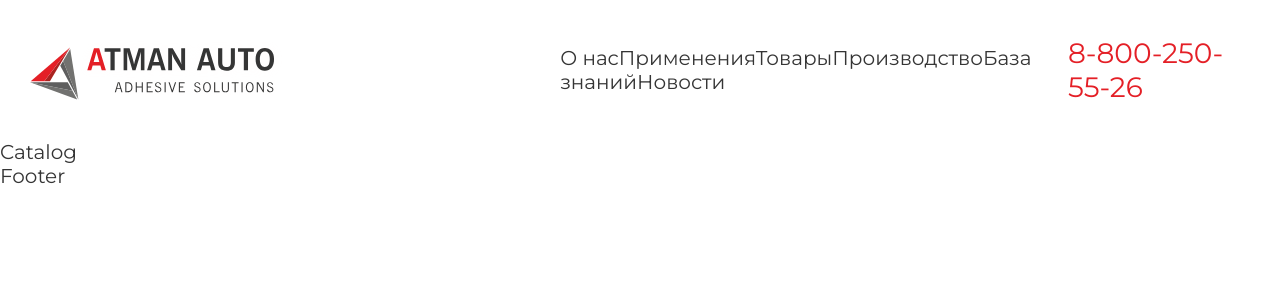
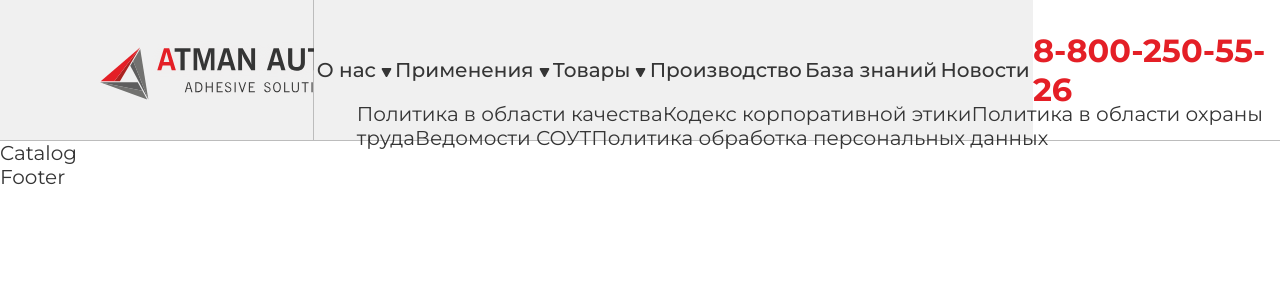
Before and after one commit to Miracreative/Atman-Auto, a Next.js app: page / in a window 1280 px wide. Shown: the top 300 px of the page. Built offline with nearby package versions, Linux system fonts and the light colour scheme.

Commit message:
feat: save commit

```diff
--- a/src/app/globals.css
+++ b/src/app/globals.scss
@@ -11,6 +11,8 @@
 	--background-rgb: 255, 255, 255;
 
 	--red-rgb: 228, 31, 38;
+	--gray-line-rgb: 188, 188, 188;
+	--light-gray-rgb: 240, 240, 240;
 	/* --callout-rgb: 238, 240, 241;
 	--callout-border-rgb: 172, 175, 176;
 	--card-rgb: 180, 185, 188;
--- a/src/app/layout.tsx
+++ b/src/app/layout.tsx
@@ -1,6 +1,7 @@
 import type { Metadata } from 'next';
 import { Montserrat } from 'next/font/google';
-import './globals.css';
+import './globals.scss';
+import './../scss/style.scss';
 
 const montserrat = Montserrat({ subsets: ['latin'] });
 
--- a/src/components/Header/Header.jsx
+++ b/src/components/Header/Header.jsx
@@ -1,13 +1,14 @@
 import Image from 'next/image';
 import Link from 'next/link';
-import styles from './Header.module.css';
+import styles from './Header.module.scss';
 
 export default function Header() {
 	return (
 		<header className={styles.header}>
-			<div className="container">
+			{/* <div className="container"> */}
 			<nav className={styles.nav}>
-					<div className={styles['logo-container']}>
+				<div className={styles.logoContainer}>
+					<Link href="/">
 						<Image
 							src="/logo.svg"
 							alt="Atman Auto logo"
@@ -16,30 +17,97 @@ export default function Header() {
 							height={88}
 							priority
 						/>
+					</Link>
 				</div>
-					<div className={styles.navLinks}>
-						<Link href="/about" className={styles.navLink}>
+				<div className={styles.links}>
+					<div className={styles.dropdown}>
+						<Link href="/about" className={styles.link}>
+							О нас
+							<svg
+								width="11"
+								height="9"
+								viewBox="0 0 11 9"
+								fill="none"
+								xmlns="http://www.w3.org/2000/svg"
+								className={styles.triangle}
+							>
+								<path
+									d="M6.37622 8.40688C5.99629 9.09766 5.00371 9.09766 4.62378 8.40688L0.815055 1.48192C0.448506 0.815466 0.930668 9.12994e-07 1.69127 8.79746e-07L9.30873 5.46777e-07C10.0693 5.1353e-07 10.5515 0.815466 10.1849 1.48192L6.37622 8.40688Z"
+									fill="#353535"
+								/>
+							</svg>
+						</Link>
+						<ul className={styles.dropdownList}>
+							<Link href="/" className={styles.dropdownLink}>
+								Политика в области качества
+							</Link>
+							<Link href="/" className={styles.dropdownLink}>
+								Кодекс корпоративной этики
+							</Link>
+							<Link href="/" className={styles.dropdownLink}>
+								Политика в области охраны труда
+							</Link>
+							<Link href="/" className={styles.dropdownLink}>
+								Ведомости СОУТ
+							</Link>
+							<Link href="/" className={styles.dropdownLink}>
+								Политика обработка персональных данных
+							</Link>
+						</ul>
+					</div>
+					{/* <div className={styles.dropdown}> */}
+					{/* <Link href="/about" className={styles.dropdownLink}>
 							О нас
 						</Link>
-						<Link href="/applications" className={styles.navLink}>
+						<Link href="/contacts" className={styles.dropdownLink}>
 							Применения
+						</Link> */}
+					{/* </div> */}
+					<Link href="/applications" className={styles.link}>
+						Применения
+						<svg
+							width="11"
+							height="9"
+							viewBox="0 0 11 9"
+							fill="none"
+							xmlns="http://www.w3.org/2000/svg"
+							className={styles.triangle}
+						>
+							<path
+								d="M6.37622 8.40688C5.99629 9.09766 5.00371 9.09766 4.62378 8.40688L0.815055 1.48192C0.448506 0.815466 0.930668 9.12994e-07 1.69127 8.79746e-07L9.30873 5.46777e-07C10.0693 5.1353e-07 10.5515 0.815466 10.1849 1.48192L6.37622 8.40688Z"
+								fill="#353535"
+							/>
+						</svg>
 					</Link>
-						<Link href="/goods" className={styles.navLink}>
+					<Link href="/goods" className={styles.link}>
 						Товары
+						<svg
+							width="11"
+							height="9"
+							viewBox="0 0 11 9"
+							fill="none"
+							xmlns="http://www.w3.org/2000/svg"
+							className={styles.triangle}
+						>
+							<path
+								d="M6.37622 8.40688C5.99629 9.09766 5.00371 9.09766 4.62378 8.40688L0.815055 1.48192C0.448506 0.815466 0.930668 9.12994e-07 1.69127 8.79746e-07L9.30873 5.46777e-07C10.0693 5.1353e-07 10.5515 0.815466 10.1849 1.48192L6.37622 8.40688Z"
+								fill="#353535"
+							/>
+						</svg>
 					</Link>
-						<Link href="/production" className={styles.navLink}>
+					<Link href="/production" className={styles.link}>
 						Производство
 					</Link>
-						<Link href="/knowledge" className={styles.navLink}>
+					<Link href="/knowledge" className={styles.link}>
 						База знаний
 					</Link>
-						<Link href="/news" className={styles.navLink}>
+					<Link href="/news" className={styles.link}>
 						Новости
 					</Link>
 				</div>
 				<p>8-800-250-55-26</p>
 			</nav>
-			</div>
+			{/* </div> */}
 		</header>
 	);
 }
--- a/src/components/Header/Header.module.css
+++ /dev/null
@@ -1,36 +0,0 @@
-.header {
-	width: 100%;
-	height: 140px;
-	display: flex;
-	justify-content: center;
-	align-items: center;
-}
-
-.nav {
-	/* width: 100%; */
-	/* max-width: 1100px; */
-	display: flex;
-	/* justify-content: space-between; */
-	align-items: center;
-	/* gap: 20px; */
-	/* padding: 0 20px; */
-}
-
-.nav p {
-	display: flex;
-	align-items: center;
-	font-size: 28px;
-	color: rgb(var(--red-rgb));
-}
-
-.logo-container {
-	width: 670px;
-	/* background-color: red; */
-}
-
-.nav-links {
-	gap: 20px;
-}
-
-/* .logo {
-} */
--- /dev/null
+++ b/src/components/Header/Header.module.scss
@@ -0,0 +1,138 @@
+.header {
+	width: 100%;
+	height: 140px;
+	border-bottom: 1px solid rgb(var(--gray-line-rgb));
+	// display: flex;
+	// justify-content: center;
+	// align-items: center;
+}
+
+.nav {
+	width: 100%;
+	/* max-width: 1100px; */
+	height: 100%;
+	display: flex;
+	/* justify-content: space-between; */
+	align-items: center;
+
+	/* gap: 20px; */
+	/* padding: 0 20px; */
+}
+
+.nav p {
+	// width: 370px;
+	width: 19.3%;
+	display: flex;
+	// align-items: center;
+	justify-content: center;
+	font-size: 32px;
+	font-weight: 700;
+	color: rgb(var(--red-rgb));
+}
+
+.logoContainer {
+	// width: 470px;
+	width: 24.5%;
+	height: 100%;
+	border-right: 1px solid rgb(var(--gray-line-rgb));
+	padding-left: 100px;
+	display: flex;
+	// justify-content: center;
+	align-items: center;
+	background-color: rgb(var(--light-gray-rgb));
+	/* background-color: red; */
+	box-sizing: border-box;
+}
+
+// .logo {
+// 	:hover {
+// 		opacity: 0;
+// 	}
+// }
+
+.links {
+	height: 100%;
+	display: flex;
+	justify-content: space-evenly;
+	align-items: center;
+	flex: auto;
+	// gap: 20px;
+	background-color: rgb(var(--light-gray-rgb));
+}
+
+.link {
+	height: auto;
+	font-size: 20px;
+	font-weight: 500;
+	position: relative;
+	transition: all 0.3s ease-in-out;
+
+	&:hover {
+		color: rgb(var(--red-rgb));
+		// transition: all 0.3s ease-in-out;
+
+		.triangle {
+			transform: rotate(180deg);
+			path {
+				fill: #ff0000;
+				transition: all 0.3s ease-in-out;
+			}
+		}
+	}
+
+	// .triangle {
+	// 	svg {
+	// 		&:hover {
+	// 			path {
+	// 				fill: #ff0000;
+	// 			}
+	// 		}
+	// 	}
+	// }
+
+	// img {
+	// 	&:hover {
+	// 		opacity: 0;
+	// 	}
+	// }
+}
+
+.triangle {
+	margin-left: 5px;
+	transition: all 0.3s ease-in-out;
+
+	// svg {
+	// 	// &:hover {
+	// 	path {
+	// 		fill: #ff0000;
+	// 	}
+	// 	// }
+	// }
+}
+
+.dropdown {
+	&:hover .dropdownList {
+		display: flex;
+		flex-direction: column;
+	}
+}
+
+.dropdownList {
+	// display: none;
+	position: absolute;
+	z-index: 1;
+
+	// &:hover{
+	// 	display: block;
+	// }
+}
+
+// .dropdownLink {
+// 	padding: 10px;
+// }
+
+@media (max-width: 1920px) {
+	.logoContainer {
+		padding-left: calcVW(100);
+	}
+}
--- /dev/null
+++ b/src/scss/_functions.scss
@@ -0,0 +1,11 @@
+@function calcVW($px) {
+	@return (calc($px / 1920) * 100) + vw;
+}
+
+@function calcVW1200($px) {
+	@return (calc($px / 1200) * 100) + vw;
+}
+
+@function calcVW768($px) {
+	@return (calc($px / 768) * 100) + vw;
+}
--- /dev/null
+++ b/src/scss/style.scss
@@ -0,0 +1,6 @@
+// @import '_reset.scss';
+// @import '_vars.scss';
+@import '_functions.scss';
+// @import '_fonts.scss';
+// @import '_libs.scss';
+// @import '_global.scss';
```
Also changed, not shown: package.json (+5 -4 lines), src/components/Catalog/Catalogr.module.scss (added, +36 -0 lines), public/triangle.svg (added), src/app/page.module.scss (renamed from src/app/page.module.css), 1 other file (tests, documents, lock files or other folders). Lines whose indentation alone changed are shown as unchanged.
